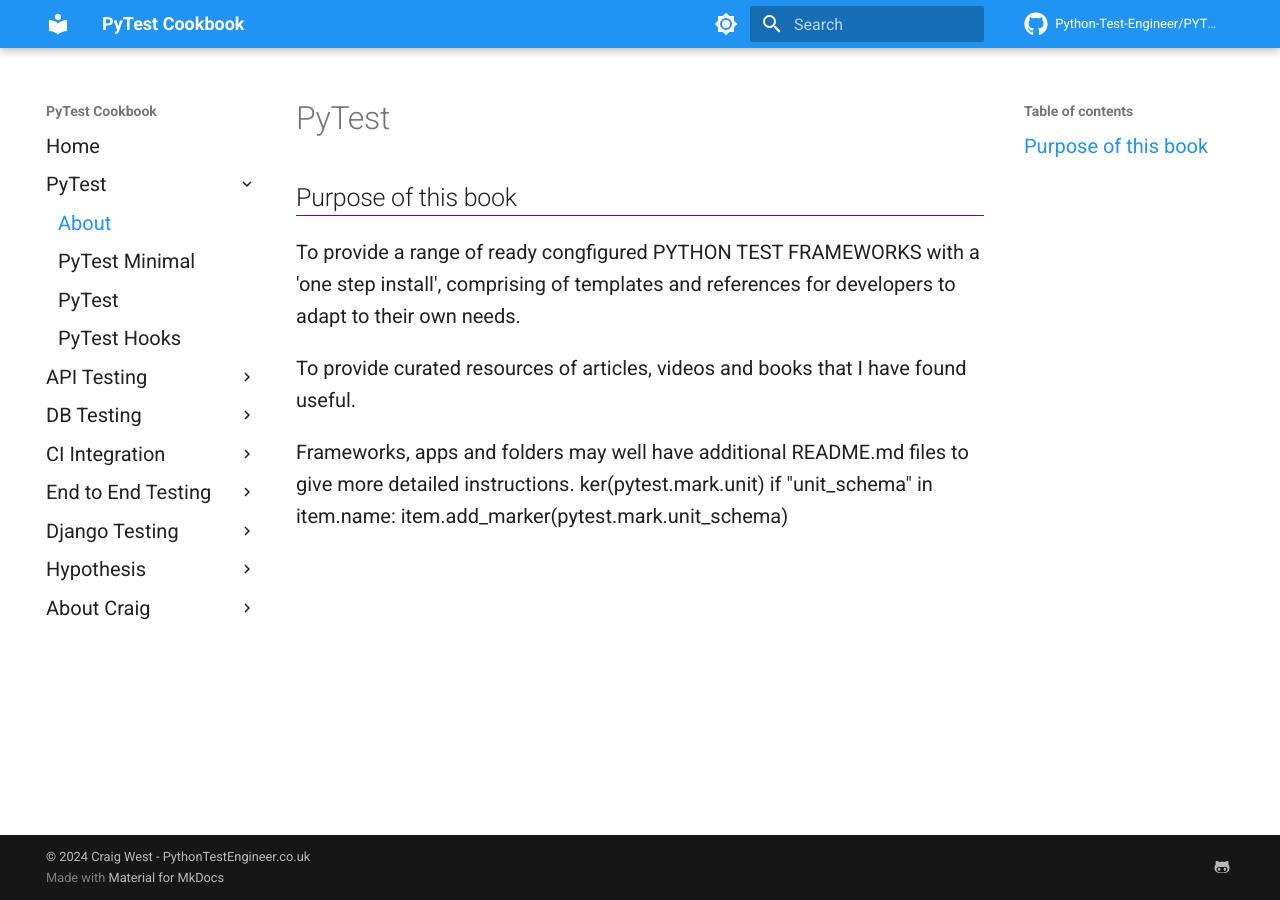
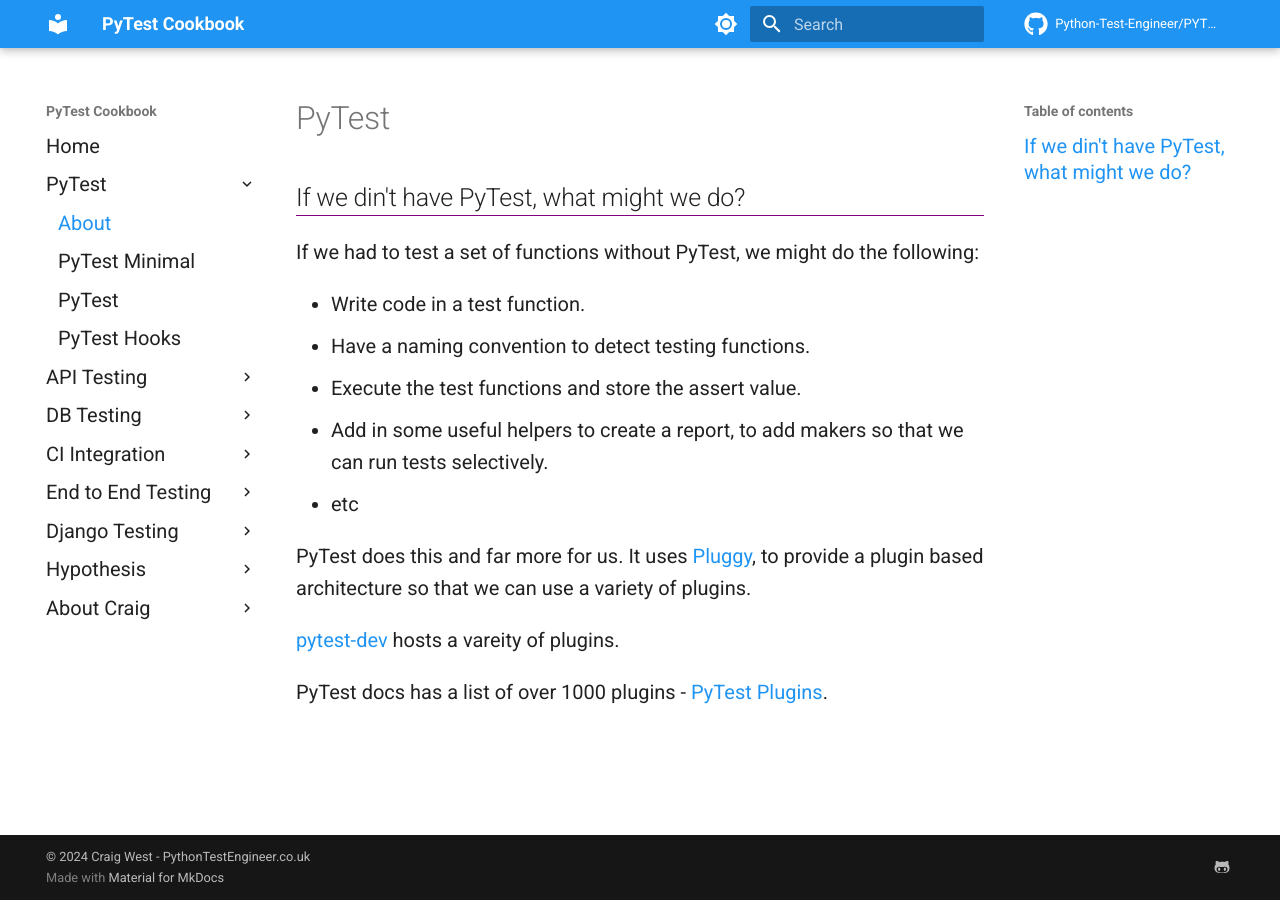
Before and after one commit to Python-Test-Engineer/PyTest-Cookbook, an MkDocs documentation site: the page built from docs/pytest/index.md, in a window 1280 px wide. Built offline with MkDocs 1.6.1 and Material for MkDocs 9.7.7, drawn with Linux system fonts in a browser that asks for light colours; comment, search, counter and statistics services are not loaded.

Commit message:
docs fo 08

```diff
--- a/docs/pytest/index.md
+++ b/docs/pytest/index.md
@@ -1,12 +1,17 @@
 # PyTest
 
-## Purpose of this book
+## If we din't have PyTest,  what might we do?
 
-To provide a range of ready congfigured PYTHON TEST FRAMEWORKS with a 'one step install', comprising of templates and references for developers to adapt to their own needs.
+If we had to test a set of functions without PyTest, we might do the following:
 
-To provide curated resources of articles, videos and books that I have found useful.
+- Write code in a test function.
+- Have a naming convention to detect testing functions.
+- Execute the test functions and store the assert value.
+- Add in some useful helpers to create a report, to add makers so that we can run tests selectively.
+- etc
 
-Frameworks, apps and folders may well have additional README.md files to give more detailed instructions.
-ker(pytest.mark.unit)
-        if "unit_schema" in item.name:
-            item.add_marker(pytest.mark.unit_schema)
+PyTest does this and far more for us. It uses [Pluggy](https://github.com/pytest-dev/pluggy){target="_blank"}, to provide a plugin based architecture so that we can use a variety of plugins.
+
+[pytest-dev](https://github.com/pytest-dev){target="_blank"} hosts a vareity of plugins.
+
+PyTest docs has a list of over 1000 plugins -  [PyTest Plugins](https://docs.pytest.org/en/7.1.x/reference/plugin_list.html){target="_blank"}.
```
Also changed, not shown: docs/pytest/pytest_basic.md (+1 -1 lines), docs/pytest/pytest_hooks.md (+5 -8 lines), site/pytest/index.html, site/pytest/pytest_basic/index.html, site/pytest/pytest_hooks/index.html, site/search/search_index.json, 1 other file.
